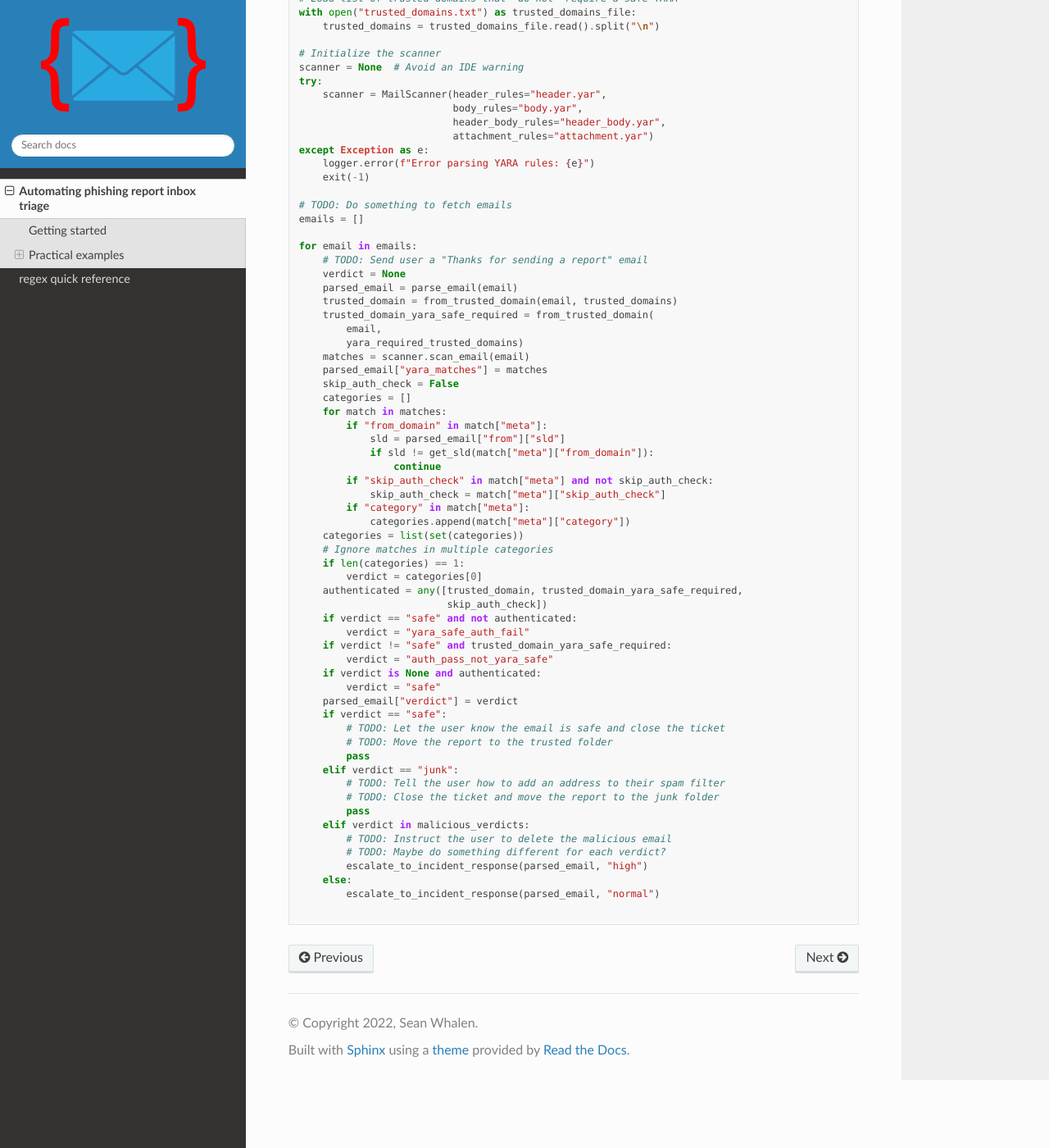
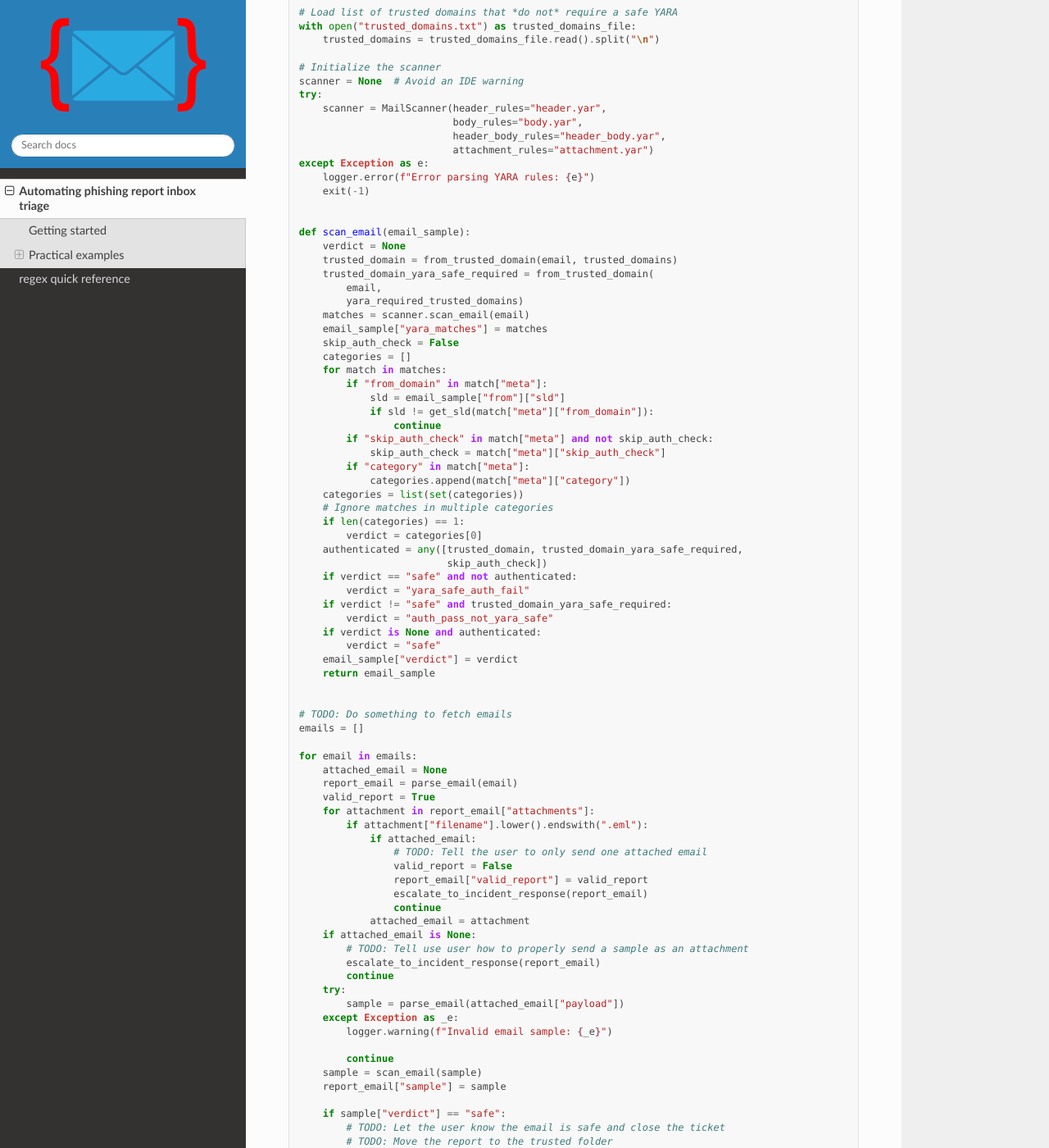
Before and after one commit to seanthegeek/yaramail, a Sphinx documentation site: the page built from docs/source/phishing.md, in a window 1280 px wide and 1400 px high, scrolled down 6857 px. Shown: the whole window at 82% size. Built offline with Sphinx 7.4.7 and the Read the Docs theme 2.0.0, drawn with Linux system fonts in a browser that asks for light colours; some of the changed text lies outside the part shown.

Commit message:
Refactor example code

````diff
--- a/docs/source/phishing.md
+++ b/docs/source/phishing.md
@@ -330,9 +330,10 @@ from yaramail import MailScanner
 logger = logging.getLogger("scanner")
 
 
-def escalate_to_incident_response(reported_email: Dict, priority: str):
-    m = f"Escalating {priority} priority email: {reported_email['subject']}"
-    logger.info(m)
+def escalate_to_incident_response(_report_email: Dict,
+                                  priority: str = "normal"):
+    m = f"Escalating {priority} priority email"
+    logger.debug(m)
     # TODO: Do something!
 
 
@@ -357,24 +358,20 @@ except Exception as e:
     logger.error(f"Error parsing YARA rules: {e}")
     exit(-1)
 
-# TODO: Do something to fetch emails
-emails = []
 
-for email in emails:
-    # TODO: Send user a "Thanks for sending a report" email
+def scan_email(email_sample):
     verdict = None
-    parsed_email = parse_email(email)
     trusted_domain = from_trusted_domain(email, trusted_domains)
     trusted_domain_yara_safe_required = from_trusted_domain(
         email,
         yara_required_trusted_domains)
     matches = scanner.scan_email(email)
-    parsed_email["yara_matches"] = matches
+    email_sample["yara_matches"] = matches
     skip_auth_check = False
     categories = []
     for match in matches:
         if "from_domain" in match["meta"]:
-            sld = parsed_email["from"]["sld"]
+            sld = email_sample["from"]["sld"]
             if sld != get_sld(match["meta"]["from_domain"]):
                 continue
         if "skip_auth_check" in match["meta"] and not skip_auth_check:
@@ -393,21 +390,53 @@ for email in emails:
         verdict = "auth_pass_not_yara_safe"
     if verdict is None and authenticated:
         verdict = "safe"
-    parsed_email["verdict"] = verdict
-    if verdict == "safe":
+    email_sample["verdict"] = verdict
+    return email_sample
+
+
+# TODO: Do something to fetch emails
+emails = []
+
+for email in emails:
+    attached_email = None
+    report_email = parse_email(email)
+    valid_report = True
+    for attachment in report_email["attachments"]:
+        if attachment["filename"].lower().endswith(".eml"):
+            if attached_email:
+                # TODO: Tell the user to only send one attached email
+                valid_report = False
+                report_email["valid_report"] = valid_report
+                escalate_to_incident_response(report_email)
+                continue
+            attached_email = attachment
+    if attached_email is None:
+        # TODO: Tell use user how to properly send a sample as an attachment
+        escalate_to_incident_response(report_email)
+        continue
+    try:
+        sample = parse_email(attached_email["payload"])
+    except Exception as _e:
+        logger.warning(f"Invalid email sample: {_e}")
+
+        continue
+    sample = scan_email(sample)
+    report_email["sample"] = sample
+
+    if sample["verdict"] == "safe":
         # TODO: Let the user know the email is safe and close the ticket
         # TODO: Move the report to the trusted folder
         pass
-    elif verdict == "junk":
+    elif sample["verdict"] == "junk":
         # TODO: Tell the user how to add an address to their spam filter
         # TODO: Close the ticket and move the report to the junk folder
         pass
-    elif verdict in malicious_verdicts:
+    elif sample["verdict"] in malicious_verdicts:
         # TODO: Instruct the user to delete the malicious email
         # TODO: Maybe do something different for each verdict?
-        escalate_to_incident_response(parsed_email, "high")
+        escalate_to_incident_response(report_email, "high")
     else:
-        escalate_to_incident_response(parsed_email, "normal")
+        escalate_to_incident_response(report_email)
 
 ```
 
````
